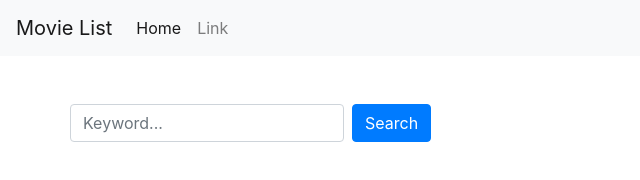
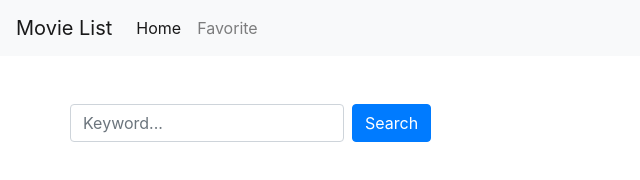
Before and after one commit to rayray1010/MovieList, a plain HTML site: page index.html in a window 1280 px wide. Shown: the full height of the page, 0-640 px from the left. Drawn offline with nearby package versions, Linux system fonts and the light colour scheme; no server answers.

Commit message:
Add Favorite.html location

```diff
--- a/index.html
+++ b/index.html
@@ -24,7 +24,7 @@
           <a class="nav-link" href="./index.html">Home <span class="sr-only">(current)</span></a>
         </li>
         <li class="nav-item">
-          <a class="nav-link" href="#">Link</a>
+          <a class="nav-link" href="./favorite.html">Favorite</a>
         </li>
       </ul>
     </div>
```
